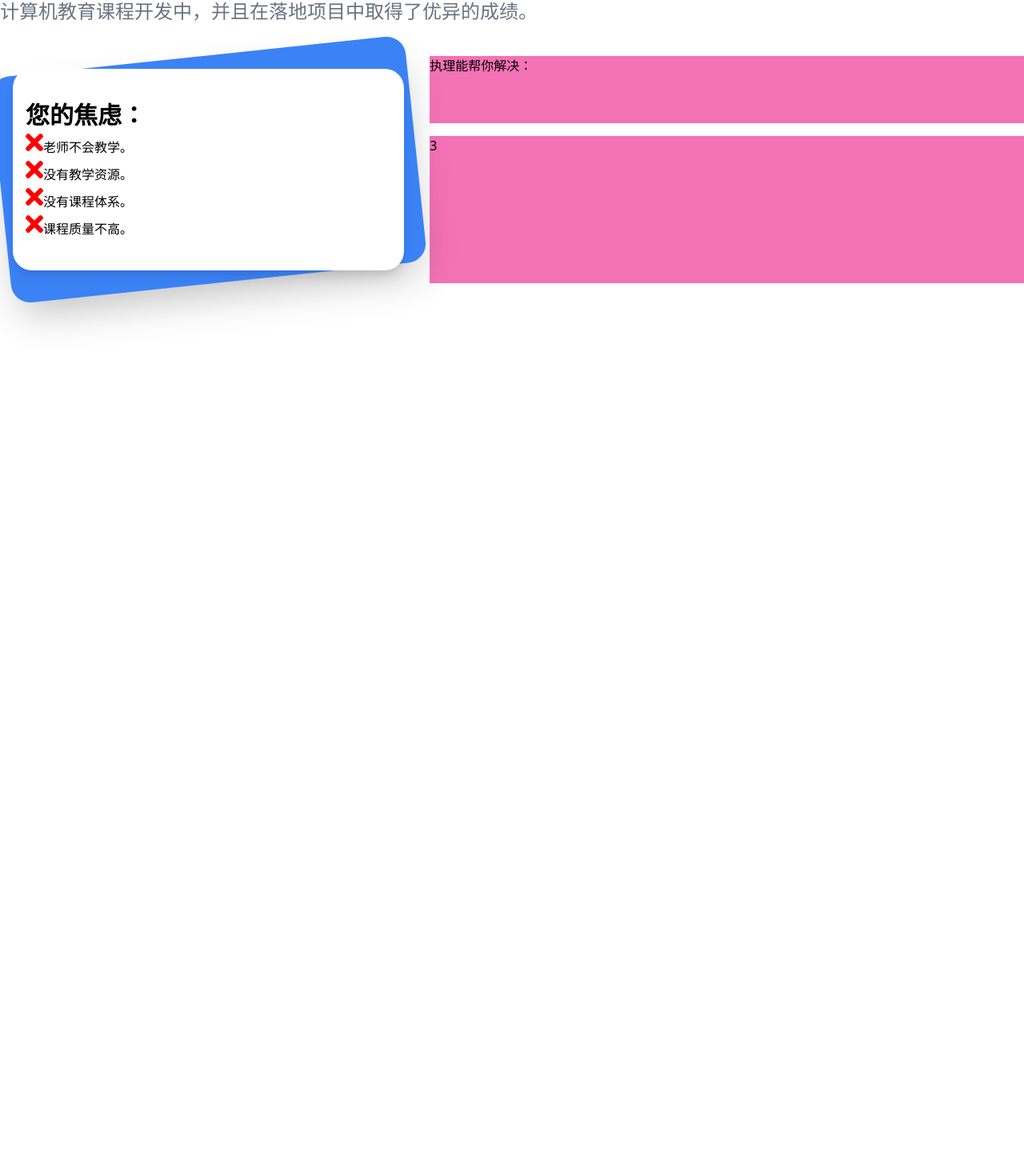
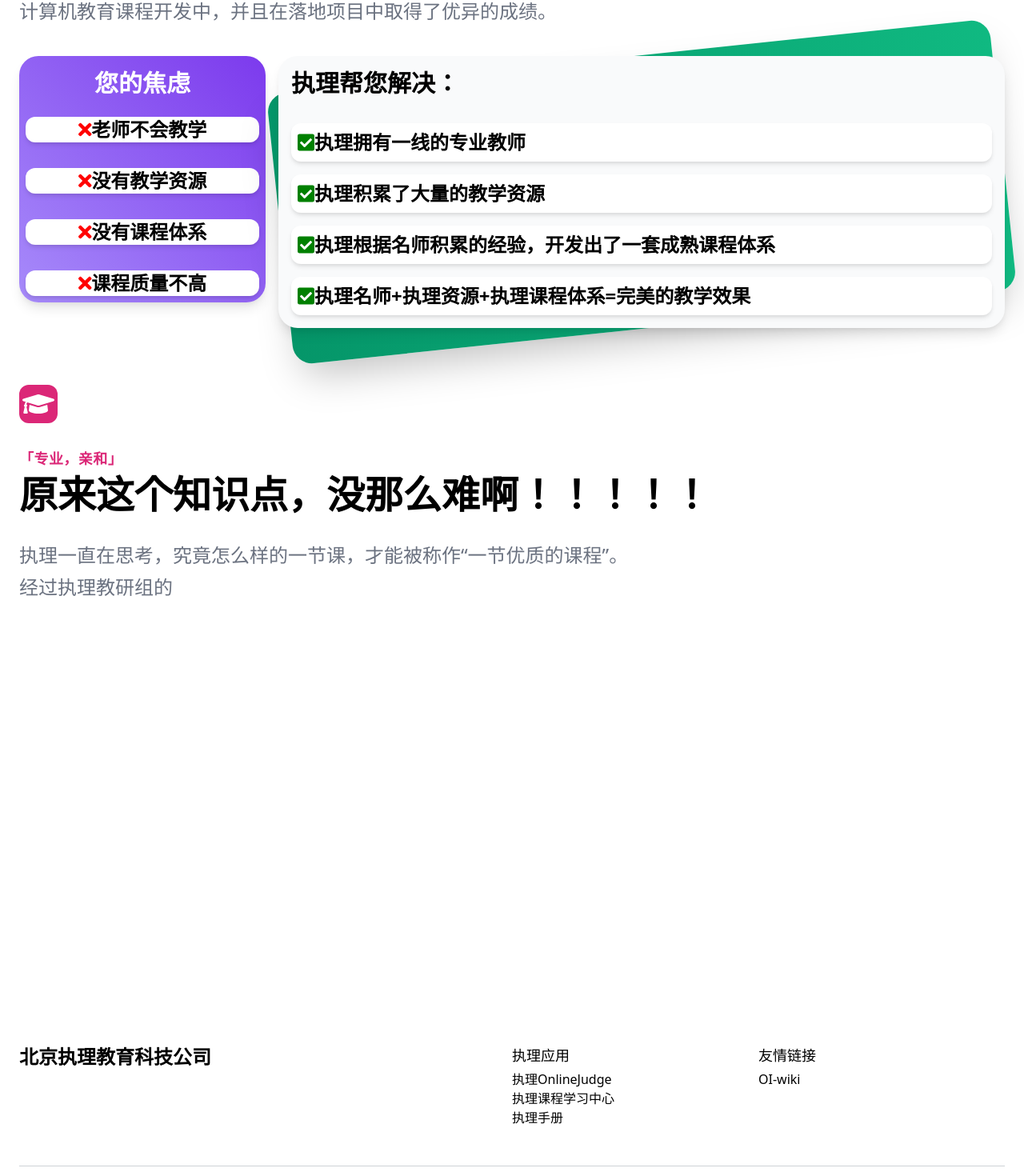
Before and after one commit to zhili-edu/zhili-index, a Vue app: page / in a window 1280 px wide. Shown: the part 1119-2589 px from the top of the page at 80% size. Before the commit the page ends 1600 px from the top, so only its background shows below. Built offline with nearby package versions, Linux system fonts and the light colour scheme.

Commit message:
首页更新
1，更新了关于「执理团队」介绍的文案。
2，重新修改了HTML架构布局。

```diff
--- a/src/App.vue
+++ b/src/App.vue
@@ -1,16 +1,18 @@
 <template>
   <div id="app">
     <Main/>
+    <Footer/>
   </div>
 </template>
 
 <script>
 import Main from './components/index';
-
+import Footer from './components/footer';
 export default {
   name: 'App',
   components: {
-    Main
+    Main,
+    Footer
   }
 }
 </script>
--- /dev/null
+++ b/src/components/footer.vue
@@ -0,0 +1,70 @@
+<template>
+	<footer class="py-6 bg-coolGray-100 text-coolGray-900">
+		<div class="container px-6 mx-auto space-y-6 divide-y divide-gray-400 md:space-y-12 divide-opacity-50">
+			<div class="grid grid-cols-12">
+				<div class="pb-6 col-span-full md:pb-0 md:col-span-6">
+					<a href="#" class="flex justify-center space-x-3 md:justify-start">
+						<span class="self-center text-2xl font-semibold">北京执理教育科技公司</span>
+					</a>
+				</div>
+				<div class="col-span-6 text-center md:text-left md:col-span-3">
+					<p class="pb-1 text-lg font-medium">执理应用</p>
+					<ul>
+						<li>
+							<a href="#" class="hover:text-violet-600">执理OnlineJudge</a>
+						</li>
+						<li>
+							<a href="#" class="hover:text-violet-600">执理课程学习中心</a>
+						</li>
+						<li>
+							<a href="#" class="hover:text-violet-600">执理手册</a>
+						</li>
+					</ul>
+				</div>
+				<div class="col-span-6 text-center md:text-left md:col-span-3">
+					<p class="pb-1 text-lg font-medium">友情链接</p>
+					<ul>
+						<li>
+							<a href="#" class="hover:text-violet-600">OI-wiki</a>
+						</li>
+					</ul>
+				</div>
+			</div>
+			<div class="grid justify-center pt-6 lg:justify-between">
+				<div class="flex flex-col self-center text-sm text-center md:block lg:col-start-1 md:space-x-6">
+					<span>©2021 All rights reserved</span>
+					<a href="#">
+						<span>Privacy policy</span>
+					</a>
+					<a href="#">
+						<span>Terms of service</span>
+					</a>
+				</div>
+				<div class="flex justify-center pt-4 space-x-4 lg:pt-0 lg:col-end-13">
+					<a href="#" title="Email" class="flex items-center justify-center w-10 h-10 rounded-full bg-violet-600 text-coolGray-50">
+						<svg xmlns="http://www.w3.org/2000/svg" viewBox="0 0 20 20" fill="currentColor" class="w-5 h-5">
+							<path d="M2.003 5.884L10 9.882l7.997-3.998A2 2 0 0016 4H4a2 2 0 00-1.997 1.884z"></path>
+							<path d="M18 8.118l-8 4-8-4V14a2 2 0 002 2h12a2 2 0 002-2V8.118z"></path>
+						</svg>
+					</a>
+					<a href="#" title="Twitter" class="flex items-center justify-center w-10 h-10 rounded-full bg-violet-600 text-coolGray-50">
+						<svg xmlns="http://www.w3.org/2000/svg" viewBox="0 0 50 50" fill="currentColor" class="w-5 h-5">
+							<path d="M 50.0625 10.4375 C 48.214844 11.257813 46.234375 11.808594 44.152344 12.058594 C 46.277344 10.785156 47.910156 8.769531 48.675781 6.371094 C 46.691406 7.546875 44.484375 8.402344 42.144531 8.863281 C 40.269531 6.863281 37.597656 5.617188 34.640625 5.617188 C 28.960938 5.617188 24.355469 10.21875 24.355469 15.898438 C 24.355469 16.703125 24.449219 17.488281 24.625 18.242188 C 16.078125 17.8125 8.503906 13.71875 3.429688 7.496094 C 2.542969 9.019531 2.039063 10.785156 2.039063 12.667969 C 2.039063 16.234375 3.851563 19.382813 6.613281 21.230469 C 4.925781 21.175781 3.339844 20.710938 1.953125 19.941406 C 1.953125 19.984375 1.953125 20.027344 1.953125 20.070313 C 1.953125 25.054688 5.5 29.207031 10.199219 30.15625 C 9.339844 30.390625 8.429688 30.515625 7.492188 30.515625 C 6.828125 30.515625 6.183594 30.453125 5.554688 30.328125 C 6.867188 34.410156 10.664063 37.390625 15.160156 37.472656 C 11.644531 40.230469 7.210938 41.871094 2.390625 41.871094 C 1.558594 41.871094 0.742188 41.824219 -0.0585938 41.726563 C 4.488281 44.648438 9.894531 46.347656 15.703125 46.347656 C 34.617188 46.347656 44.960938 30.679688 44.960938 17.09375 C 44.960938 16.648438 44.949219 16.199219 44.933594 15.761719 C 46.941406 14.3125 48.683594 12.5 50.0625 10.4375 Z"></path>
+						</svg>
+					</a>
+					<a href="#" title="GitHub" class="flex items-center justify-center w-10 h-10 rounded-full bg-violet-600 text-coolGray-50">
+						<svg xmlns="http://www.w3.org/2000/svg" fill="currentColor" viewBox="0 0 24 24" class="w-5 h-5">
+							<path d="M10.9,2.1c-4.6,0.5-8.3,4.2-8.8,8.7c-0.5,4.7,2.2,8.9,6.3,10.5C8.7,21.4,9,21.2,9,20.8v-1.6c0,0-0.4,0.1-0.9,0.1 c-1.4,0-2-1.2-2.1-1.9c-0.1-0.4-0.3-0.7-0.6-1C5.1,16.3,5,16.3,5,16.2C5,16,5.3,16,5.4,16c0.6,0,1.1,0.7,1.3,1c0.5,0.8,1.1,1,1.4,1 c0.4,0,0.7-0.1,0.9-0.2c0.1-0.7,0.4-1.4,1-1.8c-2.3-0.5-4-1.8-4-4c0-1.1,0.5-2.2,1.2-3C7.1,8.8,7,8.3,7,7.6C7,7.2,7,6.6,7.3,6 c0,0,1.4,0,2.8,1.3C10.6,7.1,11.3,7,12,7s1.4,0.1,2,0.3C15.3,6,16.8,6,16.8,6C17,6.6,17,7.2,17,7.6c0,0.8-0.1,1.2-0.2,1.4 c0.7,0.8,1.2,1.8,1.2,3c0,2.2-1.7,3.5-4,4c0.6,0.5,1,1.4,1,2.3v2.6c0,0.3,0.3,0.6,0.7,0.5c3.7-1.5,6.3-5.1,6.3-9.3 C22,6.1,16.9,1.4,10.9,2.1z"></path>
+						</svg>
+					</a>
+				</div>
+			</div>
+		</div>
+	</footer>
+</template>
+
+<script>
+export default {
+    name: "footer"
+}
+</script>
--- a/src/components/index.vue
+++ b/src/components/index.vue
@@ -14,7 +14,7 @@
         </div>
       </div>
       <hr>
-      <div class="relative mx-3 sm:mx-auto sm:max-w-screen-sm lg:max-w-screen-lg xl:max-w-screen-xl">
+      <div class="relative px-6 mx-auto sm:max-w-screen-sm lg:max-w-screen-lg xl:max-w-screen-xl">
         <div class="py-10">
           <img class="w-auto h-20 items-center" src="icon.svg"/>
         </div>
@@ -29,13 +29,13 @@
         </a>
       </div>
     </header>
-    <div class="relative mx-3 sm:mx-auto sm:max-w-screen-sm lg:max-w-screen-lg xl:max-w-screen-xl">
+    <div class="relative px-6 sm:mx-auto sm:max-w-screen-sm lg:max-w-screen-lg xl:max-w-screen-xl">
       <section class="h-screen" id="zhili">
-        <div class="w-12 h-12 rounded-xl flex items-center justify-center bg-purple-600 mb-8">
+        <div class="w-12 h-12 rounded-xl flex items-center justify-center bg-green-600 mb-8">
           <font-awesome-icon icon="address-book" size="2x" style="color: white;"/>
         </div>
-        <h2 class="mb-2 sm:text-lg sm:leading-snug font-semibold tracking-wide uppercase text-purple-600">
-          执着，理想
+        <h2 class="mb-2 sm:text-lg sm:leading-snug font-semibold tracking-wide uppercase text-green-600">
+          「执着，理想」
         </h2>
         <h1 class="text-3xl lg:text-5xl leading-3 font-bold mb-8">
           永远热情
@@ -46,77 +46,78 @@
           我们拥有成熟的教学研发团队与经验丰富的一线教师，我们将全部资源投入到优质的计算机教育课程开发中，并且在落地项目中取得了优异的成绩。
         </p>
 
-        <div class="relative py-3 sm:max-h-xl sm:mx-auto">
-          <div class="relative grid grid-rows-3 grid-flow-row sm:grid-flow-col gap-4 ">
-            <div class="row-span-3 relative flex flex-col justify-center ">
-              <div class="absolute inset-0 bg-blue-500 shadow-2xl transform -skew-y-6 sm:skew-y-0 sm:-rotate-6 sm:rounded-3xl"></div>
-              <div class="relative m-4 px-4 py-10 bg-white shadow-lg rounded-3xl">
-                <h1 class="text-3xl font-bold"> 您的焦虑： </h1>
-                <ul>
-                  <li><font-awesome-icon icon="times" size="2x" style="color: red; "/>老师不会教学。</li>
-                  <li><font-awesome-icon icon="times" size="2x" style="color: red;"/>没有教学资源。</li>
-                  <li><font-awesome-icon icon="times" size="2x" style="color: red;"/>没有课程体系。</li>
-                  <li><font-awesome-icon icon="times" size="2x" style="color: red;"/>课程质量不高。</li>
-                </ul>
-              </div>
-            </div>
-            <div class="col-span-2 bg-pink-400">执理能帮你解决：</div>
-            <div class="row-span-2 col-span-2 bg-pink-400">3</div>
-          </div>
-          <!--
-          <div class="relative px-4 py-10 bg-white shadow-lg sm:rounded-3xl sm:p-20">
-            <div class="max-w-md mx-auto">
-              <div class="divide-y divide-gray-200">
-                <div class="py-8 text-base leading-6 space-y-4 text-gray-700 sm:text-lg sm:leading-7">
-                  <p>An advanced online playground for Tailwind CSS, including support for things like:</p>
-                  <ul class="list-disc space-y-2">
-                    <li class="flex items-start">
-                <span class="h-6 flex items-center sm:h-7">
-                  <svg class="flex-shrink-0 h-5 w-5 text-cyan-500" viewBox="0 0 20 20" fill="currentColor">
-                    <path fill-rule="evenodd" d="M10 18a8 8 0 100-16 8 8 0 000 16zm3.707-9.293a1 1 0 00-1.414-1.414L9 10.586 7.707 9.293a1 1 0 00-1.414 1.414l2 2a1 1 0 001.414 0l4-4z" clip-rule="evenodd" />
-                  </svg>
-                </span>
-                      <p class="ml-2">
-                        Customizing your
-                        <code class="text-sm font-bold text-gray-900">tailwind.config.js</code> file
-                      </p>
-                    </li>
-                    <li class="flex items-start">
-                <span class="h-6 flex items-center sm:h-7">
-                  <svg class="flex-shrink-0 h-5 w-5 text-cyan-500" viewBox="0 0 20 20" fill="currentColor">
-                    <path fill-rule="evenodd" d="M10 18a8 8 0 100-16 8 8 0 000 16zm3.707-9.293a1 1 0 00-1.414-1.414L9 10.586 7.707 9.293a1 1 0 00-1.414 1.414l2 2a1 1 0 001.414 0l4-4z" clip-rule="evenodd" />
-                  </svg>
-                </span>
-                      <p class="ml-2">
-                        Extracting classes with
-                        <code class="text-sm font-bold text-gray-900">@apply</code>
-                      </p>
-                    </li>
-                    <li class="flex items-start">
-                <span class="h-6 flex items-center sm:h-7">
-                  <svg class="flex-shrink-0 h-5 w-5 text-cyan-500" viewBox="0 0 20 20" fill="currentColor">
-                    <path fill-rule="evenodd" d="M10 18a8 8 0 100-16 8 8 0 000 16zm3.707-9.293a1 1 0 00-1.414-1.414L9 10.586 7.707 9.293a1 1 0 00-1.414 1.414l2 2a1 1 0 001.414 0l4-4z" clip-rule="evenodd" />
-                  </svg>
-                </span>
-                      <p class="ml-2">Code completion with instant preview</p>
-                    </li>
-                  </ul>
-                  <p>Perfect for learning how the framework works, prototyping a new idea, or creating a demo to share online.</p>
-                </div>
-                <div class="pt-6 text-base leading-6 font-bold sm:text-lg sm:leading-7">
-                  <p>Want to dig deeper into Tailwind?</p>
-                  <p>
-                    <a href="https://tailwindcss.com/docs" class="text-cyan-600 hover:text-cyan-700"> Read the docs &rarr; </a>
-                  </p>
+        <div class="relative py-3 sm:mx-auto">
+          <div class="relative grid grid-rows-3 grid-flow-col gap-4">
+
+            <div class="relative row-span-3">
+              <div class="w-auto bg-gradient-to-bl from-purple-600 to-purple-400 shadow-lg rounded-3xl">
+              <h1 class="p-4 text-3xl text-center font-bold text-white"> 您的焦虑 </h1>
+                <div class="grid grid-flow-col grid-rows-4 grid-cols-1 gap-4">
+                  <div class="bg-white m-2 rounded-xl shadow-md text-lg sm:text-2xl text-center font-semibold">
+                    <font-awesome-icon icon="times" style="color: red; "/>老师不会教学
+                  </div>
+                  <div class="bg-white m-2 rounded-xl shadow-md text-lg sm:text-2xl text-center font-semibold">
+                    <font-awesome-icon icon="times" style="color: red;"/>没有教学资源
+                  </div>
+                  <div class="bg-white m-2 rounded-xl shadow-md text-lg sm:text-2xl text-center font-semibold">
+                    <font-awesome-icon icon="times" style="color: red;"/>没有课程体系
+                  </div>
+                  <div class="bg-white m-2 rounded-xl shadow-md text-lg sm:text-2xl text-center font-semibold">
+                    <font-awesome-icon icon="times" style="color: red;"/>课程质量不高
+                  </div>
                 </div>
               </div>
             </div>
+
+            <div class="relative row-span-2 col-span-2">
+              <div class="absolute inset-0 bg-gradient-to-l from-green-500 to-green-600  shadow-2xl transform -skew-y-3 sm:skew-y-0 sm:-rotate-6 sm:rounded-3xl"></div>
+              <div class="bg-gray-50 relative shadow-lg rounded-3xl">
+              <h1 class="p-4 text-3xl align-middle font-bold"> 执理帮您解决： </h1>
+              <div class="p-4 grid grid-flow-col grid-rows-4 grid-cols-1 gap-4">
+                  <div class="bg-white p-2 rounded-xl shadow-md text-lg sm:text-2xl font-semibold">
+                    <font-awesome-icon icon="check-square" style="color: green; "/>执理拥有一线的专业教师
+                  </div>
+                  <div class="bg-white p-2 rounded-xl shadow-md text-lg sm:text-2xl font-semibold">
+                    <font-awesome-icon icon="check-square" style="color: green;"/>执理积累了大量的教学资源
+                  </div>
+                  <div class="bg-white p-2 rounded-xl shadow-md text-lg sm:text-2xl font-semibold">
+                    <font-awesome-icon icon="check-square" style="color: green;"/>执理根据名师积累的经验，开发出了一套成熟课程体系
+                  </div>
+                  <div class="bg-white p-2 rounded-xl shadow-md text-lg sm:text-2xl font-semibold">
+                    <font-awesome-icon icon="check-square" style="color: green;"/>执理名师+执理资源+执理课程体系=完美的教学效果
+                  </div>
+                </div>
+              </div>
+            </div>
+
           </div>
-          -->
         </div>
+      </section>
 
+      <section class="h-screen" id="FKIR">
+        <div class="w-12 h-12 rounded-xl flex items-center justify-center bg-pink-600 mb-8">
+          <font-awesome-icon icon="graduation-cap" size="2x" style="color: white;"/>
+        </div>
+        <h2 class="mb-2 sm:text-lg sm:leading-snug font-semibold tracking-wide uppercase text-pink-600">
+          「专业，亲和」
+        </h2>
+        <h1 class="text-3xl lg:text-5xl leading-3 font-bold mb-8">
+          原来这个知识点，没那么难啊！！！！！
+        </h1>
+        <p class="text-gray-500 max-w-4xl text-lg sm:text-2xl font-medium sm:leading-10 space-y-6 mb-6">
+          执理一直在思考，究竟怎么样的一节课，才能被称作“一节优质的课程”。
+          <br>
+          经过执理教研组的
+        </p>
+
+        <div class="relative py-3 sm:mx-auto">
+          <div class="relative grid grid-rows-3 grid-flow-col gap-4">
+
+          </div>
+        </div>
       </section>
     </div>
+
   </div>
 </template>
 
--- a/src/main.js
+++ b/src/main.js
@@ -2,11 +2,10 @@
 import App from './App.vue'
 import "./index.css"
 import { library } from '@fortawesome/fontawesome-svg-core'
-import { faCoffee, faAddressBook, faTimes } from '@fortawesome/free-solid-svg-icons'
+import { faCoffee, faAddressBook, faTimes, faCheckSquare, faGraduationCap } from '@fortawesome/free-solid-svg-icons'
 import { FontAwesomeIcon } from '@fortawesome/vue-fontawesome'
 
-library.add(faCoffee, faAddressBook, faTimes)
-
+library.add(faCoffee, faAddressBook, faTimes, faCheckSquare, faGraduationCap)
 Vue.component('font-awesome-icon', FontAwesomeIcon)
 
 Vue.config.productionTip = false
```
Also changed, not shown: 1 other file (tests, documents, lock files or other folders).
